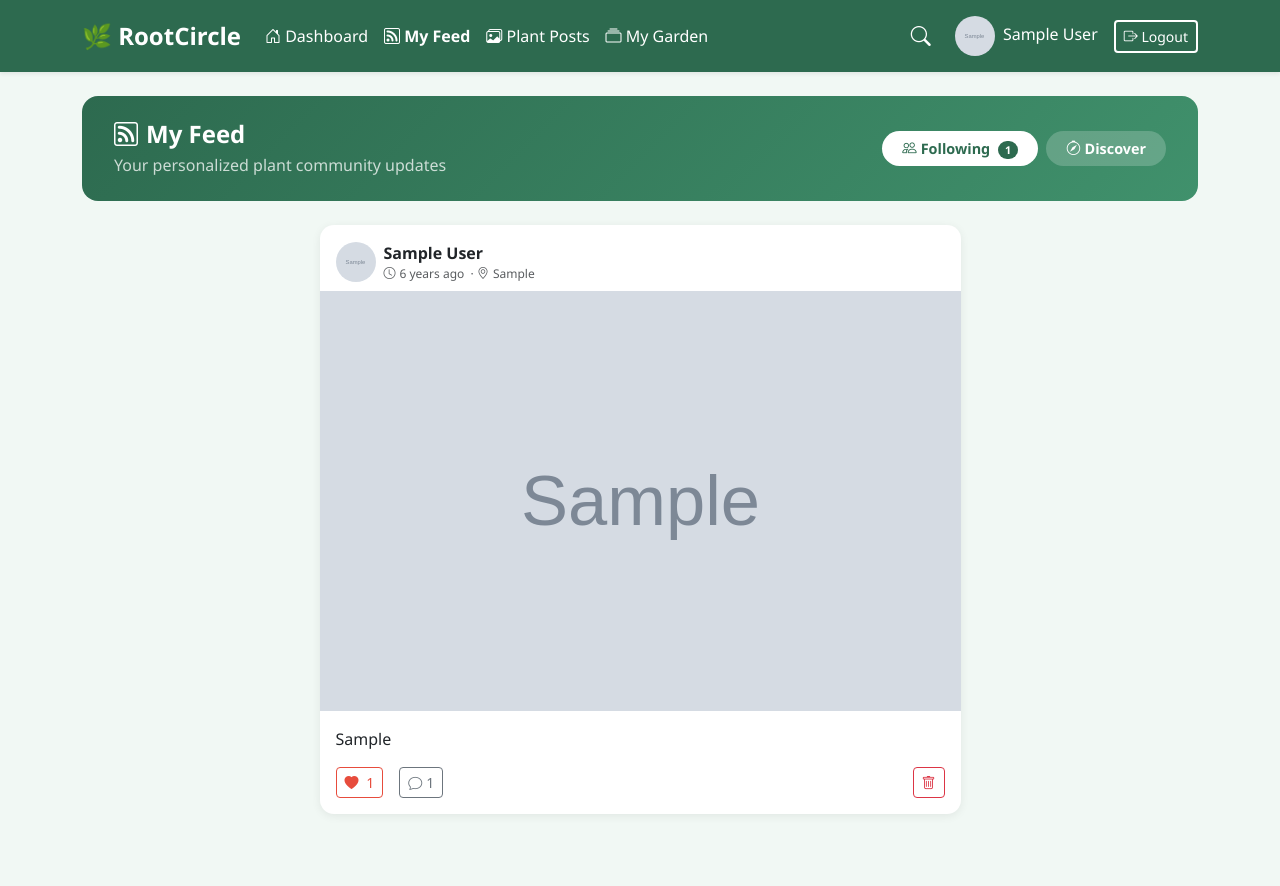
After one commit to Ahmedbracu/RootCircle, a Laravel app: page /feed in a window 1280 px wide. The commit adds this page. Run offline with Laravel 12, Linux system fonts and the light colour scheme; a user stored in the database is signed in; tables that the repository leaves empty hold one stand-in row (values such as "Sample post"); grey boxes marked "Sample" are stand-in pictures; parts of the project's set-up code (start-up, migrations or seed data) failed here and were passed over.

Commit message:
feat: Add Feature 9 (Search & Discovery) and Feature 12 (Personalized News Feed)

```diff
--- /dev/null
+++ b/app/Http/Controllers/FeedController.php
@@ -0,0 +1,43 @@
+<?php
+
+namespace App\Http\Controllers;
+
+use App\Models\Post;
+use Illuminate\Http\Request;
+use Illuminate\Support\Facades\Auth;
+use Illuminate\View\View;
+
+class FeedController extends Controller
+{
+    /**
+     * Personalized news feed:
+     *  - "Following" tab: posts from users the current user follows
+     *  - "Discover"  tab: all community posts (excluding already-shown following posts if on that tab)
+     */
+    public function index(Request $request): View
+    {
+        $user = Auth::user();
+        $tab  = $request->input('tab', 'following'); // following | discover
+
+        // IDs of users the current user follows
+        $followingIds = $user->following()->pluck('users.id');
+
+        if ($tab === 'following') {
+            $posts = Post::with(['user', 'likes', 'comments'])
+                ->whereIn('user_id', $followingIds)
+                ->latest()
+                ->paginate(10)
+                ->withQueryString();
+        } else {
+            // Discover: all community posts, newest first
+            $posts = Post::with(['user', 'likes', 'comments'])
+                ->latest()
+                ->paginate(10)
+                ->withQueryString();
+        }
+
+        $followingCount = $followingIds->count();
+
+        return view('feed.index', compact('posts', 'tab', 'followingCount'));
+    }
+}
--- /dev/null
+++ b/resources/views/feed/index.blade.php
@@ -0,0 +1,228 @@
+@extends('layouts.app')
+@section('title', 'My Feed')
+
+@push('styles')
+<style>
+.feed-header {
+    background: linear-gradient(135deg, var(--rc-green) 0%, var(--rc-green-mid) 100%);
+    border-radius: 16px;
+    padding: 1.5rem 2rem;
+    color: #fff;
+    margin-bottom: 1.5rem;
+}
+.tab-pill {
+    border-radius: 50px;
+    padding: .4rem 1.25rem;
+    font-weight: 600;
+    font-size: .9rem;
+    cursor: pointer;
+    text-decoration: none;
+    display: inline-block;
+    transition: .2s;
+}
+.tab-pill.active {
+    background: #fff;
+    color: var(--rc-green);
+}
+.tab-pill:not(.active) {
+    background: rgba(255,255,255,.2);
+    color: #fff;
+}
+.tab-pill:not(.active):hover {
+    background: rgba(255,255,255,.35);
+    color: #fff;
+}
+.feed-post-card { border-radius: 14px; overflow: hidden; }
+.feed-post-img  { width: 100%; max-height: 420px; object-fit: cover; }
+.like-btn.liked { color: #e74c3c !important; border-color: #e74c3c !important; }
+.comment-section { border-top: 1px solid #eee; }
+.comment-item    { background: #f8fdf9; border-radius: 8px; }
+.empty-state     { text-align: center; padding: 4rem 1rem; color: #6c757d; }
+</style>
+@endpush
+
+@section('content')
+
+{{-- ── Feed Header & Tabs ── --}}
+<div class="feed-header">
+    <div class="d-flex align-items-center justify-content-between flex-wrap gap-3">
+        <div>
+            <h4 class="fw-bold mb-0"><i class="bi bi-rss me-2"></i>My Feed</h4>
+            <p class="mb-0 opacity-75 mt-1">Your personalized plant community updates</p>
+        </div>
+        <div class="d-flex gap-2">
+            <a href="{{ route('feed.index', ['tab' => 'following']) }}"
+               class="tab-pill {{ $tab === 'following' ? 'active' : '' }}">
+                <i class="bi bi-people me-1"></i>Following
+                @if($followingCount > 0)
+                    <span class="badge rounded-pill ms-1"
+                          style="{{ $tab === 'following' ? 'background:var(--rc-green); color:#fff' : 'background:#fff; color:var(--rc-green)' }}">
+                        {{ $followingCount }}
+                    </span>
+                @endif
+            </a>
+            <a href="{{ route('feed.index', ['tab' => 'discover']) }}"
+               class="tab-pill {{ $tab === 'discover' ? 'active' : '' }}">
+                <i class="bi bi-compass me-1"></i>Discover
+            </a>
+        </div>
+    </div>
+</div>
+
+{{-- ── Posts ── --}}
+@if($posts->isEmpty())
+    <div class="empty-state">
+        @if($tab === 'following')
+            <div style="font-size:4rem;">🌱</div>
+            <h5 class="mt-3">Nothing in your feed yet</h5>
+            <p>Follow other gardeners to see their posts here!</p>
+            <a href="{{ route('search.index') }}" class="btn btn-rc mt-2">
+                <i class="bi bi-search me-1"></i>Discover People to Follow
+            </a>
+        @else
+            <div style="font-size:4rem;">🌿</div>
+            <h5 class="mt-3">No community posts yet</h5>
+            <p>Be the first to share a plant with the community!</p>
+            <a href="{{ route('posts.create') }}" class="btn btn-rc mt-2">
+                <i class="bi bi-plus-circle me-1"></i>Share a Plant
+            </a>
+        @endif
+    </div>
+@else
+
+    <div class="row justify-content-center">
+        <div class="col-lg-7 col-md-9">
+
+            @foreach($posts as $post)
+            <div class="card feed-post-card mb-4">
+
+                {{-- Author row --}}
+                <div class="card-body pb-2">
+                    <div class="d-flex align-items-center gap-3">
+                        <a href="{{ route('users.profile', $post->user) }}" class="d-flex align-items-center gap-2 text-decoration-none text-dark flex-grow-1">
+                            @if($post->user->profile_picture)
+                                <img src="{{ '/' . $post->user->profile_picture }}" class="avatar-sm" alt="avatar">
+                            @else
+                                <div class="avatar-sm bg-rc-light d-flex align-items-center justify-content-center" style="font-size:1.1rem;">🌿</div>
+                            @endif
+                            <div>
+                                <div class="fw-semibold">{{ $post->user->name }}</div>
+                                <div class="text-muted" style="font-size:.75rem;">
+                                    <i class="bi bi-clock me-1"></i>{{ $post->created_at->diffForHumans() }}
+                                    @if($post->user->location)
+                                        &nbsp;·&nbsp;<i class="bi bi-geo-alt me-1"></i>{{ $post->user->location }}
+                                    @endif
+                                </div>
+                            </div>
+                        </a>
+
+                        {{-- Follow toggle (not own posts) --}}
+                        @if($post->user->id !== auth()->id())
+                            @php $isFollowing = auth()->user()->following()->where('following_id', $post->user->id)->exists(); @endphp
+                            <form method="POST" action="{{ route('users.follow', $post->user) }}">
+                                @csrf
+                                <button type="submit"
+                                        class="btn btn-sm {{ $isFollowing ? 'btn-rc' : 'btn-rc-outline' }}"
+                                        style="font-size:.75rem; padding:3px 12px;">
+                                    {{ $isFollowing ? '✓ Following' : '+ Follow' }}
+                                </button>
+                            </form>
+                        @endif
+                    </div>
+                </div>
+
+                {{-- Post image --}}
+                <img src="{{ '/' . $post->image_url }}" class="feed-post-img" alt="plant photo">
+
+                {{-- Caption + actions --}}
+                <div class="card-body">
+                    <p class="mb-3">{{ $post->caption }}</p>
+
+                    <div class="d-flex align-items-center gap-3">
+                        {{-- Like button (AJAX) --}}
+                        <button class="btn btn-sm btn-outline-secondary like-btn {{ $post->isLikedBy(auth()->user()) ? 'liked' : '' }}"
+                                onclick="toggleLike({{ $post->id }}, this)">
+                            <i class="bi bi-heart{{ $post->isLikedBy(auth()->user()) ? '-fill' : '' }} me-1"></i>
+                            <span class="like-count">{{ $post->likes->count() }}</span>
+                        </button>
+
+                        {{-- Comment toggle --}}
+                        <button class="btn btn-sm btn-outline-secondary" type="button"
+                                data-bs-toggle="collapse" data-bs-target="#feed-comments-{{ $post->id }}">
+                            <i class="bi bi-chat me-1"></i>{{ $post->comments->count() }}
+                        </button>
+
+                        {{-- Delete (own) --}}
+                        @if($post->user_id === auth()->id())
+                            <form method="POST" action="{{ route('posts.destroy', $post) }}"
+                                  class="ms-auto" onsubmit="return confirm('Delete this post?')">
+                                @csrf @method('DELETE')
+                                <button class="btn btn-sm btn-outline-danger"><i class="bi bi-trash"></i></button>
+                            </form>
+                        @endif
+                    </div>
+
+                    {{-- Comments (collapsible) --}}
+                    <div class="collapse comment-section pt-3 mt-2" id="feed-comments-{{ $post->id }}">
+                        @foreach($post->comments->sortByDesc('created_at') as $comment)
+                        <div class="comment-item p-2 mb-1 d-flex gap-2 align-items-start">
+                            <div class="fw-semibold small text-rc" style="min-width:70px;">{{ $comment->user->name }}</div>
+                            <div class="small flex-grow-1">{{ $comment->body }}</div>
+                            @if($comment->user_id === auth()->id())
+                            <form method="POST" action="{{ route('comments.destroy', $comment) }}">
+                                @csrf @method('DELETE')
+                                <button class="btn btn-sm p-0 text-danger" title="Delete"><i class="bi bi-x"></i></button>
+                            </form>
+                            @endif
+                        </div>
+                        @endforeach
+
+                        <form method="POST" action="{{ route('comments.store', $post) }}" class="d-flex gap-2 mt-2">
+                            @csrf
+                            <input type="text" name="body" class="form-control form-control-sm"
+                                   placeholder="Add a comment…" required maxlength="1000">
+                            <button type="submit" class="btn btn-sm btn-rc">Post</button>
+                        </form>
+                    </div>
+                </div>
+
+            </div>
+            @endforeach
+
+            {{-- Pagination --}}
+            <div class="d-flex justify-content-center mt-2 mb-4">
+                {{ $posts->links() }}
+            </div>
+
+        </div>
+    </div>
+
+@endif
+
+@endsection
+
+@push('scripts')
+<script>
+function toggleLike(postId, btn) {
+    fetch(`/posts/${postId}/like`, {
+        method: 'POST',
+        headers: {
+            'X-CSRF-TOKEN': document.querySelector('meta[name="csrf-token"]').content,
+            'Accept': 'application/json',
+        }
+    })
+    .then(r => r.json())
+    .then(data => {
+        btn.querySelector('.like-count').textContent = data.count;
+        const icon = btn.querySelector('i');
+        if (data.liked) {
+            btn.classList.add('liked');
+            icon.className = 'bi bi-heart-fill me-1';
+        } else {
+            btn.classList.remove('liked');
+            icon.className = 'bi bi-heart me-1';
+        }
+    });
+}
+</script>
+@endpush
--- a/resources/views/layouts/app.blade.php
+++ b/resources/views/layouts/app.blade.php
@@ -70,6 +70,12 @@
                     </a>
                 </li>
                 <li class="nav-item">
+                    <a class="nav-link {{ request()->routeIs('feed.*') ? 'fw-bold' : '' }}"
+                       href="{{ route('feed.index') }}">
+                        <i class="bi bi-rss"></i> My Feed
+                    </a>
+                </li>
+                <li class="nav-item">
                     <a class="nav-link {{ request()->routeIs('posts.*') ? 'fw-bold' : '' }}"
                        href="{{ route('posts.index') }}">
                         <i class="bi bi-images"></i> Plant Posts
@@ -93,7 +99,13 @@
 
             <ul class="navbar-nav ms-auto align-items-center gap-2">
                 <li class="nav-item">
-                    <a class="nav-link" href="{{ route('profile.show') }}">
+                    <a class="nav-link {{ request()->routeIs('search.*') ? 'fw-bold' : '' }}"
+                       href="{{ route('search.index') }}" title="Search">
+                        <i class="bi bi-search fs-5"></i>
+                    </a>
+                </li>
+                <li class="nav-item">
+                    <a class="nav-link {{ request()->routeIs('profile.show') ? 'fw-bold' : '' }}" href="{{ route('profile.show') }}">
                         @if(auth()->user()->profile_picture)
                             <img src="{{ chr(47) . auth()->user()->profile_picture }}"
                                  class="avatar-sm me-1" alt="avatar">
--- a/routes/web.php
+++ b/routes/web.php
@@ -13,6 +13,8 @@ use App\Http\Controllers\CommentController;
 use App\Http\Controllers\FollowController;
 use App\Http\Controllers\CareScheduleController;
 use App\Http\Controllers\PropagationController;
+use App\Http\Controllers\SearchController;
+use App\Http\Controllers\FeedController;
 use App\Http\Middleware\AdminMiddleware;
 use Illuminate\Support\Facades\Route;
 use Illuminate\Support\Facades\Storage;
@@ -40,6 +42,12 @@ Route::middleware('auth')->group(function () {
 
     Route::get('/dashboard', [DashboardController::class, 'index'])->name('dashboard');
     Route::post('/logout', [AuthController::class, 'logout'])->name('logout');
+
+    // ── Feature 9: Search & Discovery ────────────────────
+    Route::get('/search', [SearchController::class, 'index'])->name('search.index');
+
+    // ── Feature 12: Personalized News Feed ───────────────
+    Route::get('/feed', [FeedController::class, 'index'])->name('feed.index');
 
     // ── Feature 1: User Profile Management ───────────────
     Route::get('/profile',      [ProfileController::class, 'show'])->name('profile.show');
```
Also changed, not shown: app/Http/Controllers/SearchController.php (added, +53 -0 lines), resources/views/dashboard.blade.php (+21 -0 lines), resources/views/search/index.blade.php (added, +245 -0 lines).
